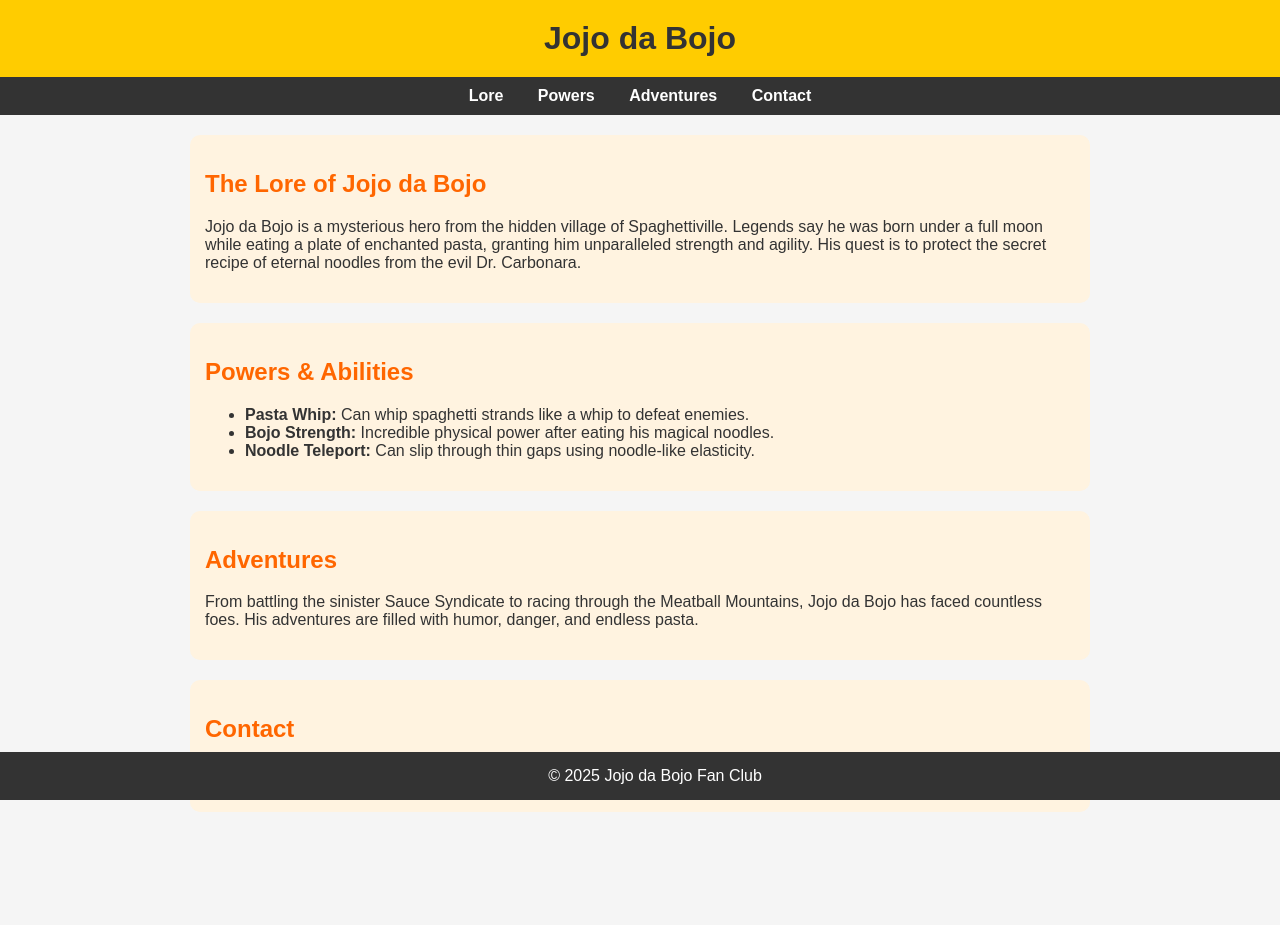
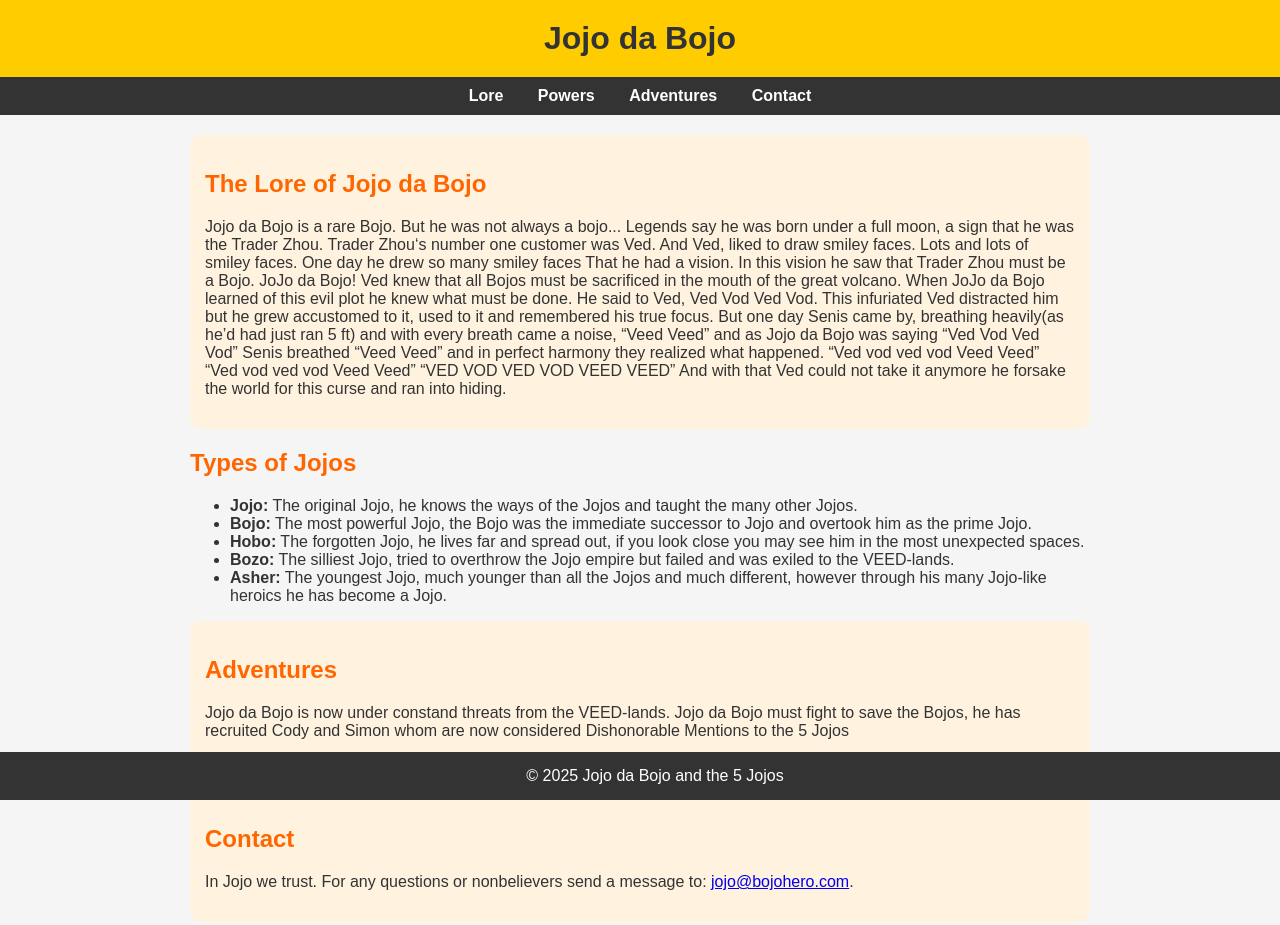
Before and after one commit to Sepra12354/Jojo-Da-Bojo-Wiki, a plain HTML site: page index.html in a window 1280 px wide. Before the commit the page ends 852 px from the top, so only its background shows below. Drawn offline with Linux system fonts and the light colour scheme.

Commit message:
Update index.html

```diff
--- a/index.html
+++ b/index.html
@@ -83,31 +83,35 @@
     <main>
         <section id="lore" class="lore-section">
             <h2>The Lore of Jojo da Bojo</h2>
-            <p>Jojo da Bojo is a mysterious hero from the hidden village of Spaghettiville. Legends say he was born under a full moon while eating a plate of enchanted pasta, granting him unparalleled strength and agility. His quest is to protect the secret recipe of eternal noodles from the evil Dr. Carbonara.</p>
+            <p>Jojo da Bojo is a rare Bojo. But he was not always a bojo... Legends say he was born under a full moon, a sign that he was the Trader Zhou. Trader Zhou‘s number one customer was Ved. And Ved, liked to draw smiley faces. Lots and lots of smiley faces. One day he drew so many smiley faces That he had a vision. In this vision he saw that Trader Zhou must be a Bojo. JoJo da Bojo!
+Ved knew that all Bojos must be sacrificed in the mouth of the great volcano. When JoJo da Bojo learned of this evil plot he knew what must be done. He said to Ved, Ved Vod Ved Vod. This infuriated Ved distracted him but he grew accustomed to it, used to it and remembered his true focus. But one day Senis came by, breathing heavily(as he’d had just ran 5 ft) and with every breath came a noise, “Veed Veed” and as Jojo da Bojo was saying “Ved Vod Ved Vod” Senis breathed “Veed Veed” and in perfect harmony they realized what happened. “Ved vod ved vod Veed Veed” “Ved vod ved vod Veed Veed” “VED VOD VED VOD VEED VEED”
+And with that Ved could not take it anymore he forsake the world for this curse and ran into hiding.</p>
         </section>
 
-        <section id="powers" class="lore-section">
-            <h2>Powers & Abilities</h2>
+        <section id="The Jojos" class="The Lore">
+            <h2>Types of Jojos</h2>
             <ul>
-                <li><strong>Pasta Whip:</strong> Can whip spaghetti strands like a whip to defeat enemies.</li>
-                <li><strong>Bojo Strength:</strong> Incredible physical power after eating his magical noodles.</li>
-                <li><strong>Noodle Teleport:</strong> Can slip through thin gaps using noodle-like elasticity.</li>
+                <li><strong>Jojo:</strong> The original Jojo, he knows the ways of the Jojos and taught the many other Jojos.</li>
+                <li><strong>Bojo:</strong> The most powerful Jojo, the Bojo was the immediate successor to Jojo and overtook him as the prime Jojo.</li>
+                <li><strong>Hobo:</strong> The forgotten Jojo, he lives far and spread out, if you look close you may see him in the most unexpected spaces.</li>
+                <li><strong>Bozo:</strong> The silliest Jojo, tried to overthrow the Jojo empire but failed and was exiled to the VEED-lands.</li>
+                <li><strong>Asher:</strong> The youngest Jojo, much younger than all the Jojos and much different, however through his many Jojo-like heroics he has become a Jojo.</li>
             </ul>
         </section>
 
         <section id="adventures" class="lore-section">
             <h2>Adventures</h2>
-            <p>From battling the sinister Sauce Syndicate to racing through the Meatball Mountains, Jojo da Bojo has faced countless foes. His adventures are filled with humor, danger, and endless pasta.</p>
+            <p>Jojo da Bojo is now under constand threats from the VEED-lands. Jojo da Bojo must fight to save the Bojos, he has recruited Cody and Simon whom are now considered Dishonorable Mentions to the 5 Jojos </p>
         </section>
 
         <section id="contact" class="lore-section">
             <h2>Contact</h2>
-            <p>If you have any fan art or stories about Jojo da Bojo, send them to <a href="mailto:jojo@bojohero.com">jojo@bojohero.com</a>.</p>
+            <p>In Jojo we trust. For any questions or nonbelievers send a message to: <a href="mailto:jojo@bojohero.com">jojo@bojohero.com</a>.</p>
         </section>
     </main>
 
     <footer>
-        &copy; 2025 Jojo da Bojo Fan Club
+        &copy; 2025 Jojo da Bojo and the 5 Jojos
     </footer>
 </body>
 </html>
```
